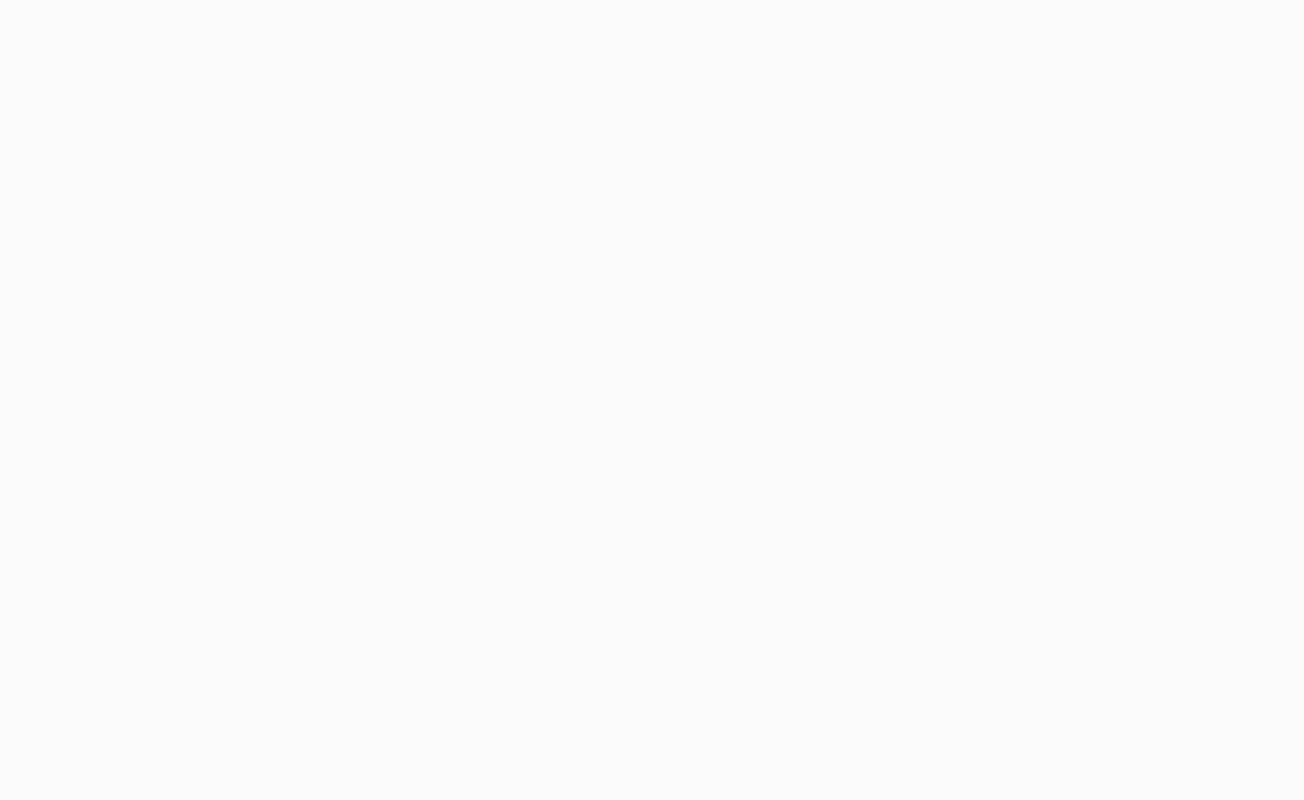
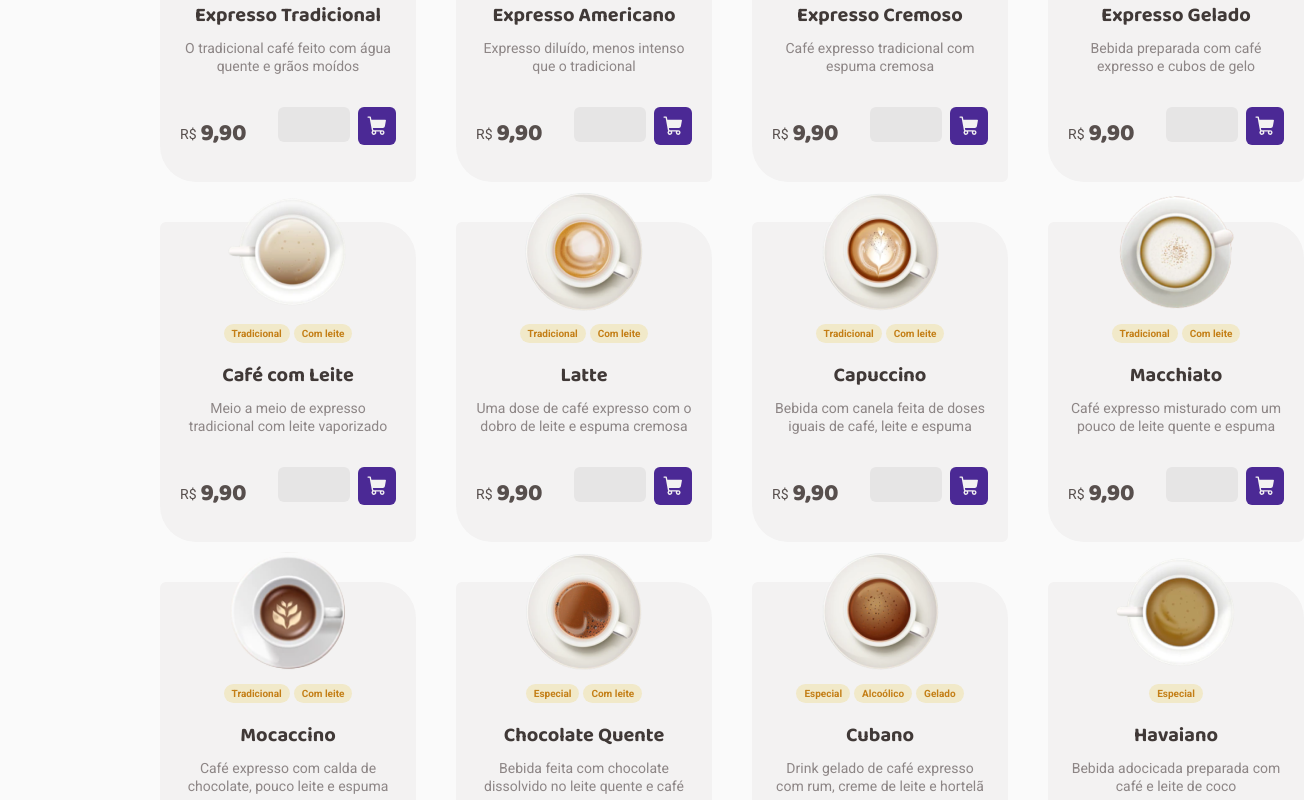
Before and after one commit to gabriel1g/coffee-delivery, a React (Vite) app: page / in a window 1280 px wide. Shown: the part 920-1720 px from the top of the page, 1304 px wide, since content can reach past the window. Before the commit the page ends 803 px from the top, so only its background shows below. Built offline with nearby package versions, Linux system fonts and the light colour scheme.

Commit message:
criação dos dados do backend

```diff
--- a/index.html
+++ b/index.html
@@ -6,7 +6,7 @@
 
     <link rel="preconnect" href="https://fonts.googleapis.com" />
     <link rel="preconnect" href="https://fonts.gstatic.com" crossorigin />
-    <link href="https://fonts.googleapis.com/css2?family=Baloo+2:wght@700&family=Roboto:wght@400;700&display=swap" rel="stylesheet" />
+    <link href="https://fonts.googleapis.com/css2?family=Baloo+2:wght@700;800&family=Roboto:wght@400;700&display=swap" rel="stylesheet" />
 
     <title>Coffee Delivery</title>
   </head>
--- a/package.json
+++ b/package.json
@@ -17,6 +17,7 @@
   },
   "devDependencies": {
     "@trivago/prettier-plugin-sort-imports": "^4.1.1",
+    "@types/node": "^18.16.0",
     "@types/react": "^18.0.28",
     "@types/react-dom": "^18.0.11",
     "@types/styled-components": "^5.1.26",
--- /dev/null
+++ b/src/components/CoffeeCard/index.tsx
@@ -0,0 +1,46 @@
+import { ProductDTO } from '@dtos/ProductDTO';
+import { ShoppingCart } from '@phosphor-icons/react';
+import { formatMoney } from '@utils/formatMoney';
+
+import { CoffeeCardContainer } from './styles';
+
+interface CoffeeCardProps {
+  coffee: ProductDTO;
+}
+
+export function CoffeeCard({ coffee }: CoffeeCardProps) {
+  const formattedPrice = formatMoney(coffee.price);
+
+  return (
+    <CoffeeCardContainer>
+      {coffee && (
+        <div className="product_card">
+          <div className="thumb">
+            <img src={`src/assets/products/${coffee.thumb}`} />
+          </div>
+          <ul className="tags">
+            {coffee.tags.map((tag) => (
+              <li key={tag}>{tag}</li>
+            ))}
+          </ul>
+          <h4>{coffee.name}</h4>
+          <p>{coffee.description}</p>
+          <div className="bottom">
+            <div className="price">
+              <span>R$</span>
+              <span>{formattedPrice}</span>
+            </div>
+            <div className="shopping_cart">
+              <div className="items_number">
+                <input type="number" />
+              </div>
+              <div className="shopping_cart_bottom">
+                <ShoppingCart size={22} weight="fill" />
+              </div>
+            </div>
+          </div>
+        </div>
+      )}
+    </CoffeeCardContainer>
+  );
+}
--- /dev/null
+++ b/src/components/CoffeeCard/styles.ts
@@ -0,0 +1,106 @@
+import styled from 'styled-components';
+
+export const CoffeeCardContainer = styled.div`
+  height: 20rem;
+  width: 16rem;
+  padding: 1.25rem;
+  border-radius: 6px 36px;
+  background-color: ${({ theme }) => theme['base-card']};
+
+  .product_card {
+    .thumb {
+      margin-top: -3.125rem;
+      display: flex;
+      justify-content: center;
+    }
+
+    ul {
+      margin-top: 0.75rem;
+      display: flex;
+      justify-content: center;
+      gap: 0.25rem;
+
+      li {
+        width: fit-content;
+        padding: 0.25rem 0.5rem;
+        border-radius: 30px;
+        background-color: ${({ theme }) => theme['yellow-light']};
+        color: ${({ theme }) => theme['yellow-dark']};
+        font-size: 0.625rem;
+        font-weight: bold;
+        list-style: none;
+      }
+    }
+
+    h4 {
+      margin-top: 1rem;
+      color: ${({ theme }) => theme['base-subtitle']};
+      font-size: 1.25rem;
+      text-align: center;
+    }
+
+    p {
+      margin-top: 0.5rem;
+      color: ${({ theme }) => theme['base-label']};
+      font-size: 0.875rem;
+      text-align: center;
+      line-height: 1.125rem;
+    }
+
+    .bottom {
+      margin-top: 2rem;
+      display: flex;
+      justify-content: space-between;
+      align-items: flex-end;
+
+      .price {
+        display: flex;
+        align-items: center;
+        gap: 0.25rem;
+
+        span {
+          &:first-child {
+            font-size: 0.875rem;
+          }
+
+          &:last-child {
+            font-family: 'Baloo 2';
+            font-size: 1.5rem;
+            font-weight: 800;
+            line-height: 1.4rem;
+          }
+        }
+      }
+
+      .shopping_cart {
+        display: flex;
+        gap: 0.5rem;
+
+        .items_number {
+          width: 72px;
+
+          input {
+            width: 100%;
+            padding: 0.5rem;
+            border: none;
+            border-radius: 6px;
+            background-color: ${({ theme }) => theme['base-button']};
+            color: ${({ theme }) => theme['base-title']};
+
+            &::-webkit-inner-spin-button {
+              all: unset;
+            }
+          }
+        }
+
+        .shopping_cart_bottom {
+          padding: 0.5rem;
+          border-radius: 6px;
+          background-color: ${({ theme }) => theme['purple-dark']};
+          color: ${({ theme }) => theme['base-card']};
+          display: flex;
+        }
+      }
+    }
+  }
+`;
--- /dev/null
+++ b/src/data/products.ts
@@ -0,0 +1,116 @@
+import { ProductDTO } from '@dtos/ProductDTO';
+
+export const products: ProductDTO[] = [
+  {
+    id: 1,
+    name: 'Expresso Tradicional',
+    description: 'O tradicional café feito com água quente e grãos moídos',
+    price: 9.9,
+    tags: ['Tradicional'],
+    thumb: 'expresso-tradicional.png',
+  },
+  {
+    id: 2,
+    name: 'Expresso Americano',
+    description: 'Expresso diluído, menos intenso que o tradicional',
+    price: 9.9,
+    tags: ['Tradicional'],
+    thumb: 'expresso-americano.png',
+  },
+  {
+    id: 3,
+    name: 'Expresso Cremoso',
+    description: 'Café expresso tradicional com espuma cremosa',
+    price: 9.9,
+    tags: ['Tradicional'],
+    thumb: 'expresso-cremoso.png',
+  },
+  {
+    id: 4,
+    name: 'Expresso Gelado',
+    description: 'Bebida preparada com café expresso e cubos de gelo',
+    price: 9.9,
+    tags: ['Tradicional', 'Gelado'],
+    thumb: 'expresso-gelado.png',
+  },
+  {
+    id: 5,
+    name: 'Café com Leite',
+    description: 'Meio a meio de expresso tradicional com leite vaporizado',
+    price: 9.9,
+    tags: ['Tradicional', 'Com leite'],
+    thumb: 'cafe-com-leite.png',
+  },
+  {
+    id: 6,
+    name: 'Latte',
+    description: 'Uma dose de café expresso com o dobro de leite e espuma cremosa',
+    price: 9.9,
+    tags: ['Tradicional', 'Com leite'],
+    thumb: 'latte.png',
+  },
+  {
+    id: 7,
+    name: 'Capuccino',
+    description: 'Bebida com canela feita de doses iguais de café, leite e espuma',
+    price: 9.9,
+    tags: ['Tradicional', 'Com leite'],
+    thumb: 'capuccino.png',
+  },
+  {
+    id: 8,
+    name: 'Macchiato',
+    description: 'Café expresso misturado com um pouco de leite quente e espuma',
+    price: 9.9,
+    tags: ['Tradicional', 'Com leite'],
+    thumb: 'macchiato.png',
+  },
+  {
+    id: 9,
+    name: 'Mocaccino',
+    description: 'Café expresso com calda de chocolate, pouco leite e espuma',
+    price: 9.9,
+    tags: ['Tradicional', 'Com leite'],
+    thumb: 'mocaccino.png',
+  },
+  {
+    id: 10,
+    name: 'Chocolate Quente',
+    description: 'Bebida feita com chocolate dissolvido no leite quente e café',
+    price: 9.9,
+    tags: ['Especial', 'Com leite'],
+    thumb: 'chocolate-quente.png',
+  },
+  {
+    id: 11,
+    name: 'Cubano',
+    description: 'Drink gelado de café expresso com rum, creme de leite e hortelã',
+    price: 15.95,
+    tags: ['Especial', 'Alcoólico', 'Gelado'],
+    thumb: 'cubano.png',
+  },
+  {
+    id: 12,
+    name: 'Havaiano',
+    description: 'Bebida adocicada preparada com café e leite de coco',
+    price: 9.9,
+    tags: ['Especial'],
+    thumb: 'havaiano.png',
+  },
+  {
+    id: 13,
+    name: 'Árabe',
+    description: 'Bebida preparada com grãos de café árabe e especiarias',
+    price: 9.9,
+    tags: ['Especial'],
+    thumb: 'arabe.png',
+  },
+  {
+    id: 14,
+    name: 'Irlandês',
+    description: 'Bebida a base de café, uísque irlandês, açúcar e chantilly',
+    price: 9.9,
+    tags: ['Especial', 'Alcoólico'],
+    thumb: 'irlandes.png',
+  },
+];
--- a/src/pages/Home/index.tsx
+++ b/src/pages/Home/index.tsx
@@ -1,4 +1,6 @@
 import CoffeeBanner from '@assets/coffee-banner.svg';
+import { CoffeeCard } from '@components/CoffeeCard';
+import { products } from '@data/products';
 import { Coffee, Package, ShoppingCart, Timer } from '@phosphor-icons/react';
 
 import { HomeContainer } from './styles';
@@ -42,6 +44,14 @@ export function Home() {
           <img src={CoffeeBanner} />
         </div>
       </div>
+      <div className="content">
+        <h2>Nossos cafés</h2>
+        <div className="products">
+          {products.map((product) => {
+            return <CoffeeCard key={product.id} coffee={product}></CoffeeCard>;
+          })}
+        </div>
+      </div>
     </HomeContainer>
   );
 }
--- a/src/pages/Home/styles.ts
+++ b/src/pages/Home/styles.ts
@@ -57,4 +57,20 @@ export const HomeContainer = styled.div`
       }
     }
   }
+
+  .content {
+    margin-top: 2rem;
+
+    h2 {
+      color: ${({ theme }) => theme['base-subtitle']};
+      font-size: 2rem;
+    }
+
+    .products {
+      margin-top: 3.5rem;
+      display: grid;
+      grid-template-columns: repeat(4, 1fr);
+      grid-gap: 2.5rem;
+    }
+  }
 `;
--- /dev/null
+++ b/src/utils/formatMoney.ts
@@ -0,0 +1,5 @@
+export function formatMoney(value: number) {
+  return value.toLocaleString('pt-BR', {
+    minimumFractionDigits: 2,
+  });
+}
--- a/tsconfig.json
+++ b/tsconfig.json
@@ -25,11 +25,13 @@
       "@assets/*": ["assets/*"],
       "@components/*": ["components/*"],
       "@contexts/*": ["contexts/*"],
+      "@data/*": ["data/*"],
       "@dtos/*": ["dtos/*"],
       "@layouts/*": ["layouts/*"],
       "@pages/*": ["pages/*"],
       "@routes/*": ["routes/*"],
-      "@styles/*": ["styles/*"]
+      "@styles/*": ["styles/*"],
+      "@utils/*": ["utils/*"]
     }
   },
   "include": ["src"],
--- a/vite.config.ts
+++ b/vite.config.ts
@@ -10,11 +10,13 @@ export default defineConfig({
       '@assets': path.resolve(__dirname, './src/assets'),
       '@components': path.resolve(__dirname, './src/components'),
       '@contexts': path.resolve(__dirname, './src/contexts'),
+      '@data': path.resolve(__dirname, './src/data'),
       '@dtos': path.resolve(__dirname, './src/dtos'),
       '@layouts': path.resolve(__dirname, './src/layouts'),
       '@pages': path.resolve(__dirname, './src/pages'),
       '@routes': path.resolve(__dirname, './src/routes'),
       '@styles': path.resolve(__dirname, './src/styles'),
+      '@utils': path.resolve(__dirname, './src/utils'),
     },
   },
   plugins: [react()],
```
Also changed, not shown: src/dtos/ProductDTO.d.ts (added, +12 -0 lines), 1 other file (tests, documents, lock files or other folders).
